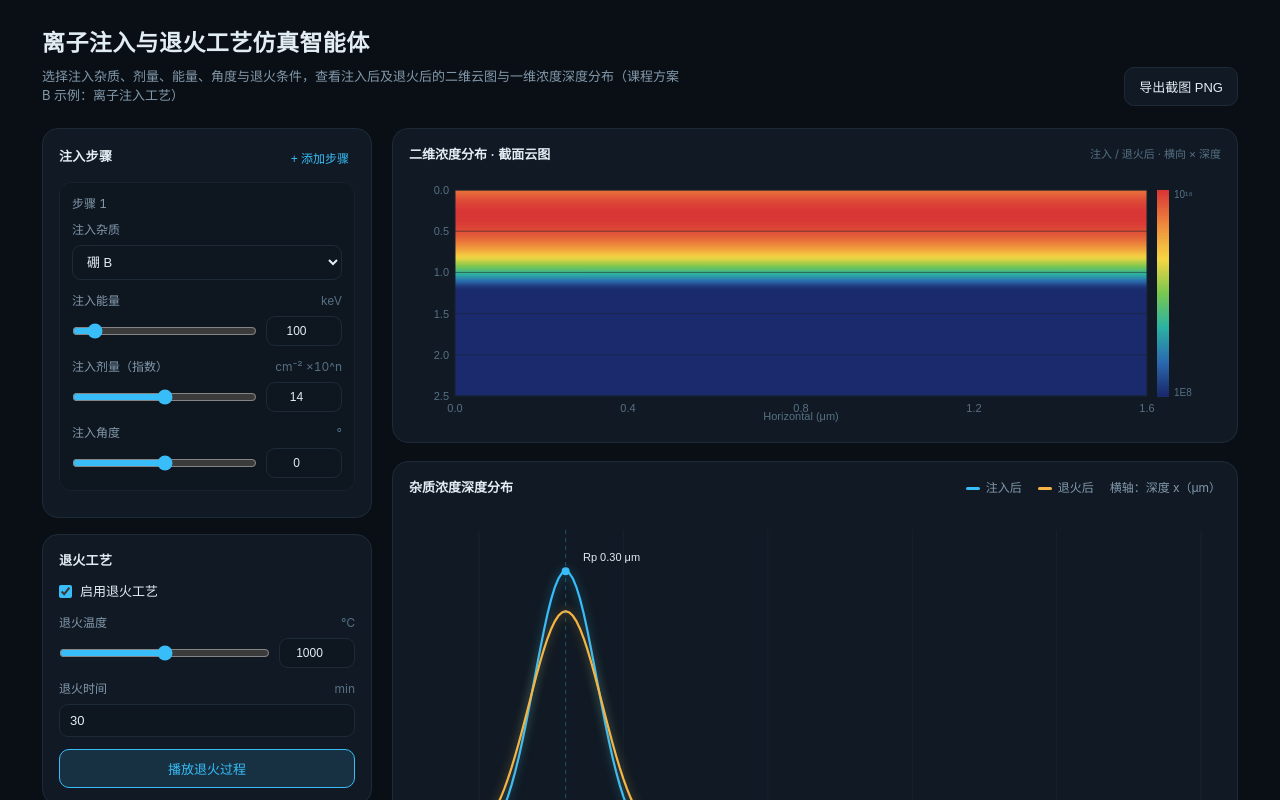
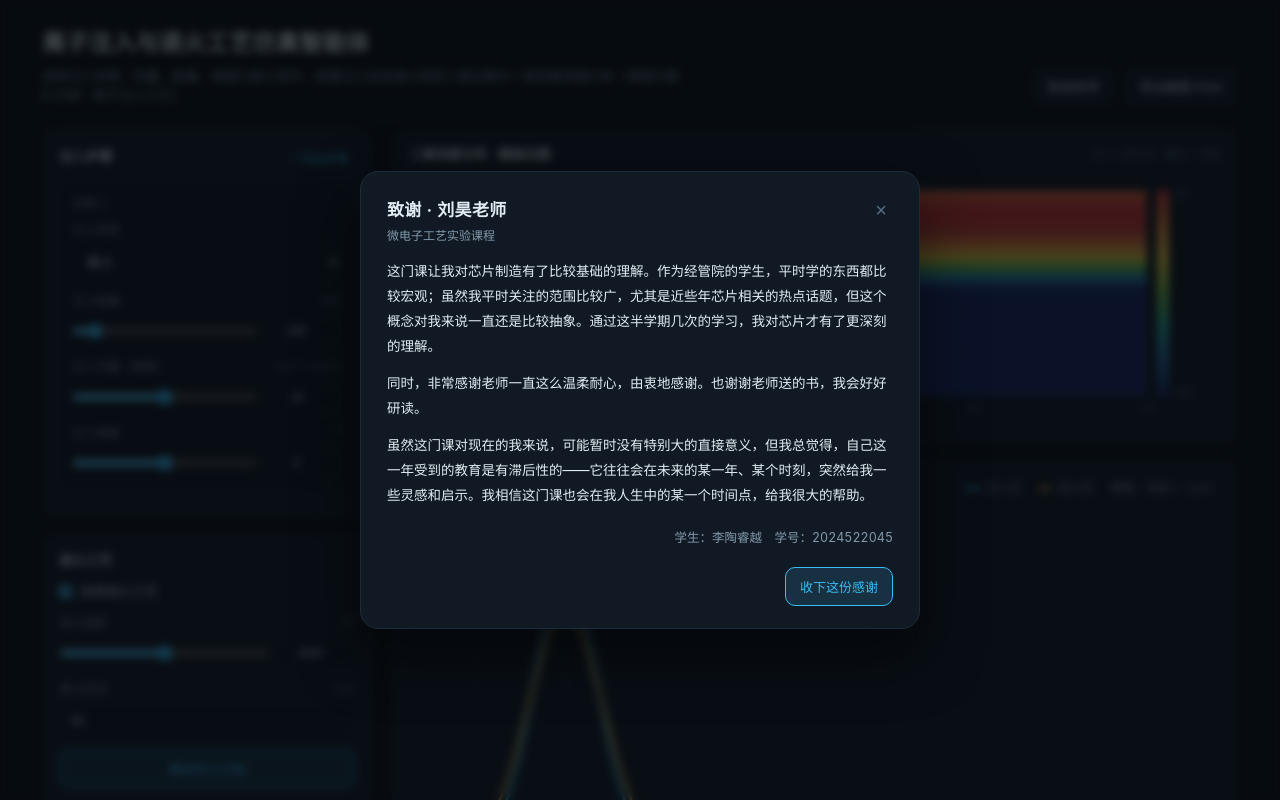
Before and after one commit to babasoumah702-rgb/babasoumah702-rgb.github.io, a plain HTML site: page index.html in a window 1280 px wide. Shown: the top 800 px of the page. Drawn offline with Linux system fonts and the light colour scheme.

Commit message:
新增页面加载自动弹出的致谢弹窗（刘昊老师），支持关闭与从页眉重新打开

```diff
--- a/index.html
+++ b/index.html
@@ -74,6 +74,21 @@
   .stat .v{font-size:15px;font-weight:700;margin-top:5px}
   .note{margin-top:4px;font-size:12px;color:var(--faint);border-top:1px dashed var(--line);padding-top:12px;line-height:1.6}
   .note b{color:var(--sub)}
+
+  /* 致谢弹窗 */
+  .modal-mask{position:fixed;inset:0;background:rgba(6,10,15,.72);backdrop-filter:blur(4px);display:flex;align-items:center;justify-content:center;padding:22px;z-index:50;opacity:0;pointer-events:none;transition:opacity .25s}
+  .modal-mask.show{opacity:1;pointer-events:auto}
+  .modal{width:100%;max-width:560px;background:var(--panel);border:1px solid var(--line);border-radius:18px;padding:26px 26px 22px;box-shadow:0 24px 60px rgba(0,0,0,.5);transform:translateY(10px);transition:transform .25s}
+  .modal-mask.show .modal{transform:translateY(0)}
+  .modal-head{display:flex;justify-content:space-between;align-items:flex-start;gap:12px;margin-bottom:14px}
+  .modal-head h2{font-size:17px;font-weight:700;letter-spacing:.3px}
+  .modal-head .sub{font-size:12px;color:var(--sub);margin-top:4px}
+  .modal-close{background:none;border:none;color:var(--faint);font-size:20px;cursor:pointer;line-height:1;padding:2px 6px;border-radius:8px}
+  .modal-close:hover{color:var(--ink);background:var(--panel-2)}
+  .modal-body{font-size:13.5px;color:var(--ink);line-height:1.85;display:flex;flex-direction:column;gap:12px}
+  .modal-body p{margin:0}
+  .modal-sign{margin-top:6px;text-align:right;font-size:12.5px;color:var(--sub)}
+  .modal-foot{margin-top:18px;display:flex;justify-content:flex-end;gap:10px}
 </style>
 </head>
 <body>
@@ -84,6 +99,7 @@
       <p>选择注入杂质、剂量、能量、角度与退火条件，查看注入后及退火后的二维云图与一维浓度深度分布（课程方案 B 示例：离子注入工艺）</p>
     </div>
     <div class="actions">
+      <button class="btn" id="btnThanks">致谢老师</button>
       <button class="btn" id="btnExport">导出截图 PNG</button>
     </div>
   </header>
@@ -151,6 +167,28 @@
         <b>模型说明：</b>本智能体为课程教学演示，注入分布采用高斯近似，峰值深度与投影射程随注入能量、离子种类变化；退火按扩散展宽（等效扩散长度随温度、时间增大）做简化再分布，总量守恒。结果用于理解工艺参数对掺杂分布的趋势性影响，不等同于课堂 HSLab / AIICETI 设备的器件级仿真结果。
       </p>
     </main>
+  </div>
+</div>
+
+<!-- 致谢弹窗 -->
+<div class="modal-mask" id="thanksModal" role="dialog" aria-modal="true" aria-labelledby="thanksTitle">
+  <div class="modal">
+    <div class="modal-head">
+      <div>
+        <h2 id="thanksTitle">致谢 · 刘昊老师</h2>
+        <div class="sub">微电子工艺实验课程</div>
+      </div>
+      <button class="modal-close" id="thanksClose" aria-label="关闭">×</button>
+    </div>
+    <div class="modal-body">
+      <p>这门课让我对芯片制造有了比较基础的理解。作为经管院的学生，平时学的东西都比较宏观；虽然我平时关注的范围比较广，尤其是近些年芯片相关的热点话题，但这个概念对我来说一直还是比较抽象。通过这半学期几次的学习，我对芯片才有了更深刻的理解。</p>
+      <p>同时，非常感谢老师一直这么温柔耐心，由衷地感谢。也谢谢老师送的书，我会好好研读。</p>
+      <p>虽然这门课对现在的我来说，可能暂时没有特别大的直接意义，但我总觉得，自己这一年受到的教育是有滞后性的——它往往会在未来的某一年、某个时刻，突然给我一些灵感和启示。我相信这门课也会在我人生中的某一个时间点，给我很大的帮助。</p>
+      <div class="modal-sign">学生：李陶睿越　学号：2024522045</div>
+    </div>
+    <div class="modal-foot">
+      <button class="btn primary" id="thanksOk">收下这份感谢</button>
+    </div>
   </div>
 </div>
 
@@ -475,6 +513,16 @@ $('scaleSeg').addEventListener('click',e=>{
 $('btnPlayAnneal').onclick=playAnneal;
 window.addEventListener('resize',refresh);
 
+const thanksModal=$('thanksModal');
+function openThanks(){ thanksModal.classList.add('show'); }
+function closeThanks(){ thanksModal.classList.remove('show'); }
+$('btnThanks').onclick=openThanks;
+$('thanksClose').onclick=closeThanks;
+$('thanksOk').onclick=closeThanks;
+thanksModal.addEventListener('click',e=>{ if(e.target===thanksModal) closeThanks(); });
+document.addEventListener('keydown',e=>{ if(e.key==='Escape') closeThanks(); });
+setTimeout(openThanks,300);
+
 $('btnExport').onclick=()=>{
   const W=1000, H=760;
   const off=document.createElement('canvas'); off.width=W; off.height=H;
```
